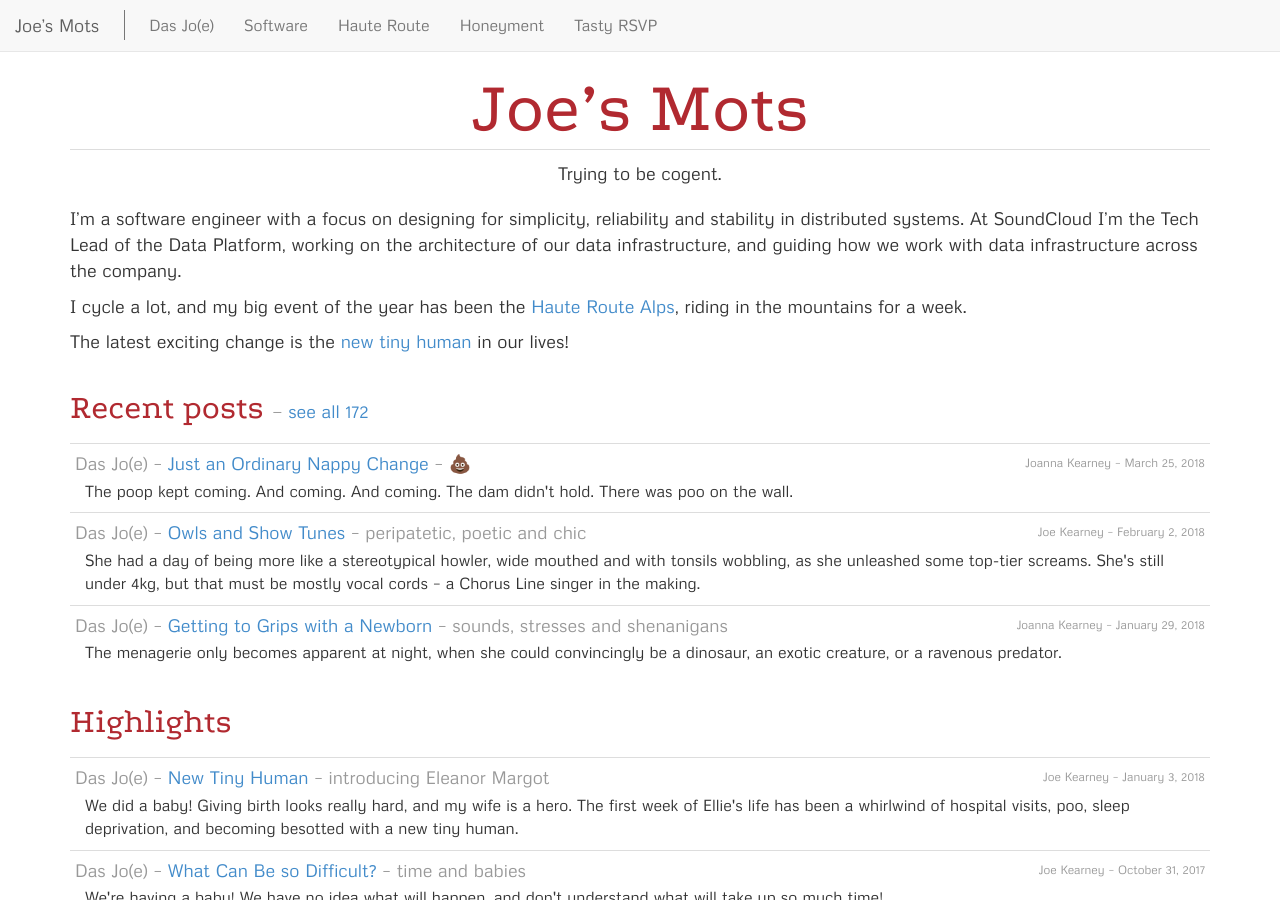
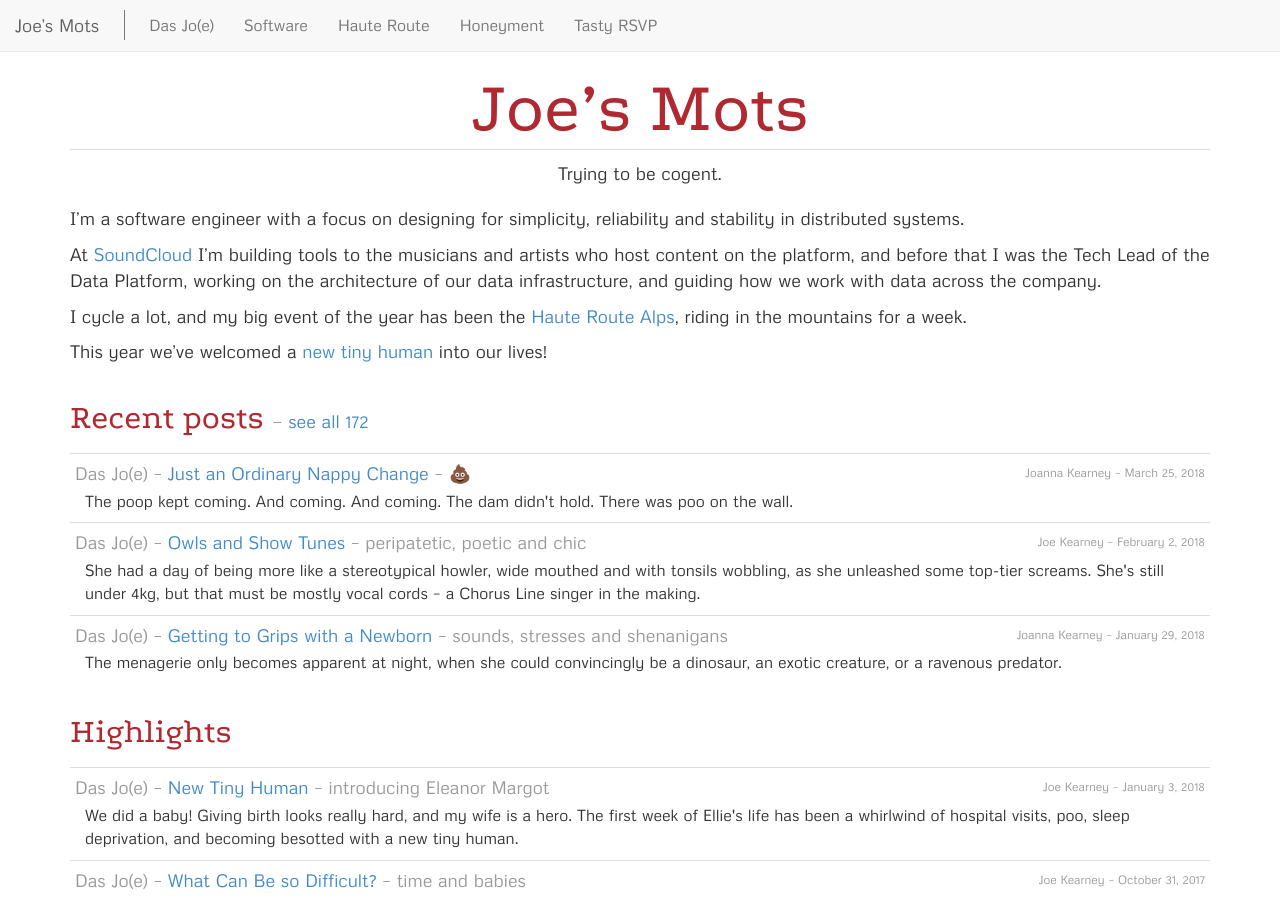
Before and after one commit to joekearney/joekearney.github.io, a Jekyll site: the page built from index.html, in a window 1280 px wide and 900 px high. Built offline with Jekyll 4.4.1, drawn with Linux system fonts in a browser that asks for light colours.

Commit message:
Update out-of-date about-me blurb

```diff
--- a/_posts/das-jo-e/about-me-personal.md
+++ b/_posts/das-jo-e/about-me-personal.md
@@ -1 +1 @@
-The latest exciting change is the [new tiny human](/posts/new-tiny-human) in our lives!
+This year we've welcomed a [new tiny human](/posts/new-tiny-human) into our lives!
--- a/_posts/software/about-me-software.md
+++ b/_posts/software/about-me-software.md
@@ -1 +1,3 @@
-I'm a software engineer with a focus on designing for simplicity, reliability and stability in distributed systems. At SoundCloud I'm the Tech Lead of the Data Platform, working on the architecture of our data infrastructure, and guiding how we work with data infrastructure across the company.
+I'm a software engineer with a focus on designing for simplicity, reliability and stability in distributed systems.
+
+At [SoundCloud](https://soundcloud.com) I'm building  tools to the musicians and artists who host content on the platform, and before that I was the Tech Lead of the Data Platform, working on the architecture of our data infrastructure, and guiding how we work with data across the company.
```
